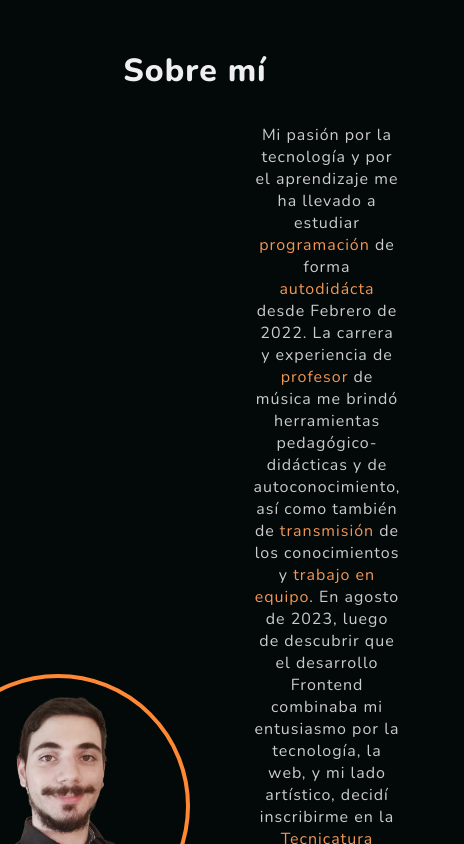
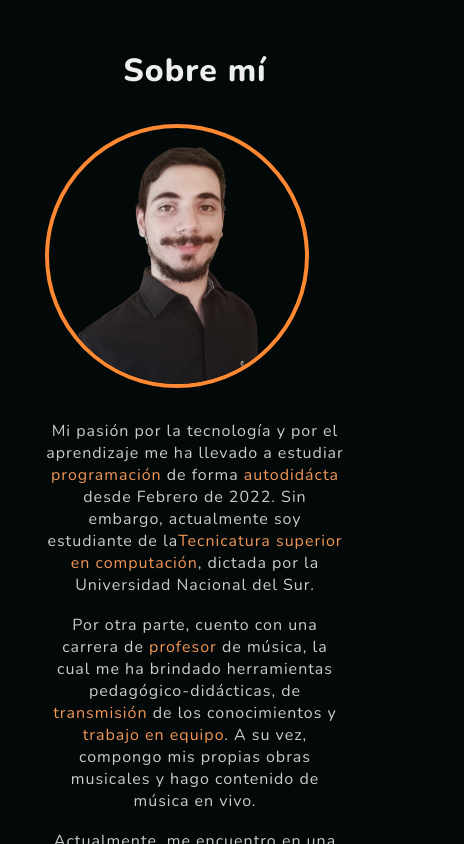
Before and after one commit to ferutizi/Portfolio, a React (Create React App) app: page / in a window 390 px wide. Shown: the part 3560-4404 px from the top of the page, 464 px wide, since content can reach past the window. Built offline with nearby package versions, Linux system fonts and the light colour scheme.

Commit message:
updated text about me

```diff
--- a/src/components/AboutMe.jsx
+++ b/src/components/AboutMe.jsx
@@ -2,23 +2,25 @@ import './AboutMe.scss'
 
 const AboutMe = () => {
   return (
-    <section>
+    <section style={{display: "flex", flexDirection: "column", alignItems: "center"}}>
       <h3 className='subtitle' id='about-me'>Sobre mí</h3>
-      <div style={{display: "flex", justifyContent: "center"}}>
-        <div style={{ display: 'flex', maxWidth: "900px", justifyContent: "center", alignContent: "center", alignItems: "center", position: "relative"}}>
-          <div className='frame--photo' aria-label='Fotografía perfil de Fernando Utizi'></div>
-          <p className='about__text'>
-            Mi pasión por la tecnología y por el aprendizaje me ha llevado a estudiar <span> programación </span>
-            de forma <span>autodidácta</span> desde Febrero de 2022. La carrera y experiencia de <span>profesor</span> de música me brindó herramientas
-            pedagógico-didácticas y de autoconocimiento, así como también de <span> transmisión</span> de los conocimientos y
-            <span> trabajo en equipo</span>. En agosto de 2023, luego de descubrir que el desarrollo Frontend combinaba mi entusiasmo por la tecnología,
-            la web, y mi lado artístico, decidí inscribirme en la <span>Tecnicatura superior en computación</span>, dictada por la Universidad Nacional del Sur UNS
-            para fortalecer y complementar mi estudio particular del área. Actualmente, me encuentro en una búsqueda activa de empleo para aportar mis conocimientos,
-            fortalecerlos y en un futuro también poder ayudar y guiar a compañeros desarrolladores en su formación y trabajo.
-            Por otra parte, compongo mis propias obras musicales y hago contenido de música en vivo.
-          </p>
+        <div className='about__container'>
+          <article className='about__container--mobile'>
+            <img className='photo' src={require('../img/fernando2.png')} />
+            <p className='about__text'>
+                  Mi pasión por la tecnología y por el aprendizaje me ha llevado a estudiar <span> programación </span>
+                  de forma <span>autodidácta</span> desde Febrero de 2022. Sin embargo, actualmente soy estudiante de la
+                  <span>Tecnicatura superior en computación</span>, dictada por la Universidad Nacional del Sur.
+                  <hr />
+                  Por otra parte, cuento con una carrera de <span>profesor</span> de música, la cual me ha brindado herramientas
+                  pedagógico-didácticas, de <span> transmisión</span> de los conocimientos y
+                  <span> trabajo en equipo</span>. A su vez, compongo mis propias obras musicales y hago contenido de música en vivo.
+                  <hr />
+                  Actualmente, me encuentro en una <span>búsqueda activa</span> de empleo para aportar mis conocimientos,
+                  fortalecerlos y que eso me permita ayudar y guiar a compañeros desarrolladores en su formación y trabajo.
+            </p>
+          </article>
         </div>
-      </div>
     </section>
   )
 }
--- a/src/components/AboutMe.scss
+++ b/src/components/AboutMe.scss
@@ -1,34 +1,64 @@
 @import '../scss/variables';
 @import '../scss/mixins';
 
+.about__container {
+   display: flex;
+   max-width: 900px;
+   justify-content: center;
+   align-content: center;
+   align-items: center;
+   position: relative
+}
+
 .about__text {
     color: $whiteText2;
-    max-width: 900px;
-    margin: 0 auto;
-    float: left;
+    text-wrap: balance;
+    text-align: left;
+    padding-right: 1rem;
 }
 
 span {
     color: $resaltedText;
 }
 
-.frame--photo {
-    height: 16rem;
-    min-width: 16rem;
-    z-index: 2;
-    background-image: url(../img/fernando2.png);
-    shape-outside: circle();
-    background-position: -16px 16px;
-    background-size: cover;
-    background-repeat: no-repeat;
-    border-radius: 50%;
-    border: 4px solid $secondary;
-    position: relative;
-    float: left;
+hr {
+    visibility: hidden;
 }
 
-@media (max-width: 1024px) {
-    .about__text {
-        padding: 0 4rem;
+.photo {
+    width: 16rem;
+    height: 16rem;
+    float: left;
+    shape-outside: circle(50%);
+    border-radius: 50%;
+    border: 0.25rem solid $secondary;
+    object-fit: cover;
+    object-position: -16px 16px;
+    margin-right: 4rem;
+    margin-top: 1.38rem;
+}
+
+@media (max-width: 912px) {
+    .about__container {
+        max-width: 600px;
     }
 }
+
+@media (max-width: 600px) {
+    .about__container {
+        max-width: 300px;
+    }
+    .about__container--mobile {
+        display: flex;
+        flex-direction: column;
+    }
+    .about__text {
+        text-align: center;
+        text-wrap: balance;
+        padding: 0;
+        margin-top: 2rem;
+    }
+    .photo {
+        margin: 0;
+    }
+}
```
